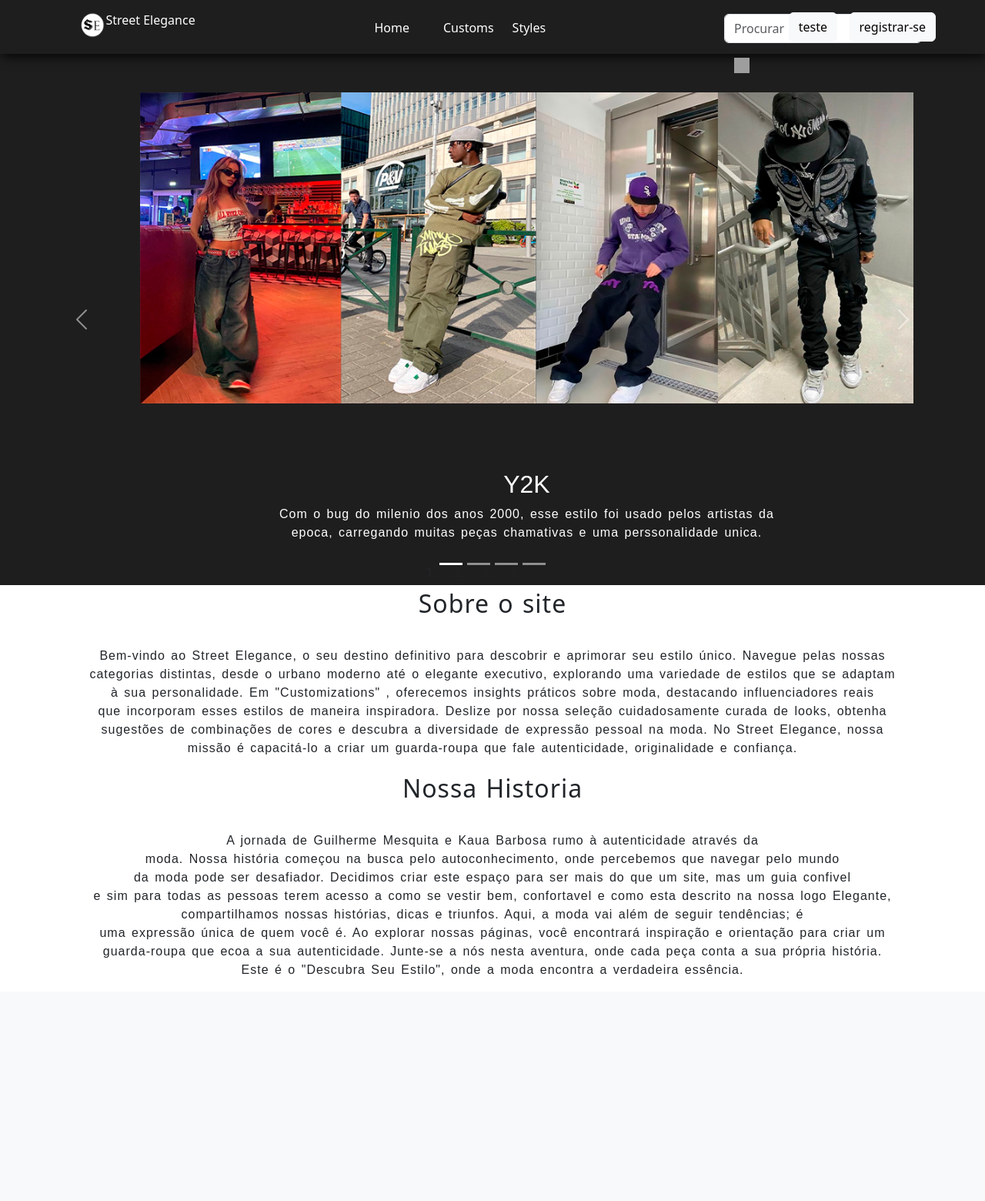
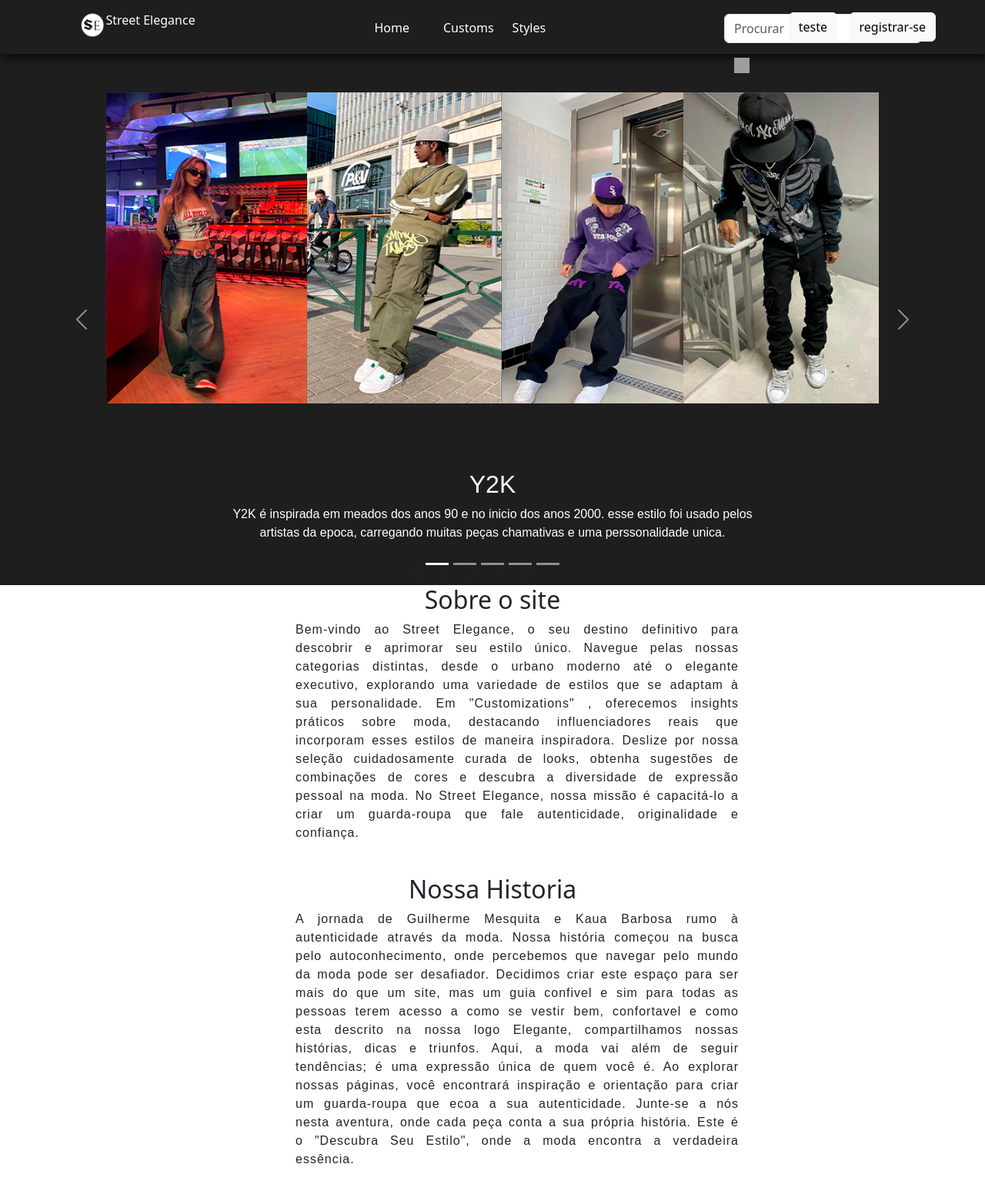
Before and after one commit to Kazuto15/Street_Elegance, a PHP site: page / in a window 1280 px wide. Shown: the whole page at 77% size. Before the commit the page ends 1267 px from the top, so only its background shows below. Run offline with PHP 8.4, Linux system fonts and the light colour scheme; some libraries are stand-ins or nearby versions; grey boxes are pictures that could not be loaded.

Commit message:
Mudanças da primeira pagina
Mudanças de texto, adicionando novos estilos e uma breve descriçao deles

```diff
--- a/css/style.css
+++ b/css/style.css
@@ -15,7 +15,7 @@
     width: 80%;
     height: 80vh;
     position: relative;
-    left: 170px;
+    left: 10%;
 }
 .carousel-inner .titulo-carousel, p{
     font-family: sans-serif;
@@ -23,15 +23,21 @@
 }
 
 
-.sobre h2, p{
-text-align: center;
-white-space: pre-line;
+.sobre p {
+text-align: justify;
+word-wrap: break-word;
 line-height: 1.5;       /*Controla a altura da linha */
 letter-spacing: 1px;    /*Controla o espaçamento entre os caracteres igualmente */
 word-spacing: 2px;      /*Controla o espaçamento entre as palavras igualmente */
 margin-bottom: 1em;
+padding-bottom: 2%;
+max-width: 75%;
+padding-left: 30%;
 
 
+}
+.sobre h2{
+    text-align: center;
 }
 
 
--- a/index.php
+++ b/index.php
@@ -29,6 +29,7 @@
             <li data-bs-target="#mainSlider" data-bs-slide-to="1"></li>
             <li data-bs-target="#mainSlider" data-bs-slide-to="2"></li>
             <li data-bs-target="#mainSlider" data-bs-slide-to="3"></li>
+            <li data-bs-target="#mainSlider" data-bs-slide-to="4"></li>
           </ol>
           <!-- Slides -->
           <div class="carousel-inner">
@@ -36,28 +37,35 @@
               <img src="img/Y2K drips teste2.png" class="d-block w-100" alt="Y2K style">
               <div class="carousel-caption d-none d-md-block">
                 <h2 class="titulo-carousel">Y2K</h2>
-                <p>Com o bug do milenio dos anos 2000, esse estilo foi usado pelos artistas da epoca, carregando muitas peças chamativas e uma perssonalidade unica.   </p>
+                <p>Y2K é inspirada em meados dos anos 90 e no inicio dos anos 2000. esse estilo foi usado pelos artistas da epoca, carregando muitas peças chamativas e uma perssonalidade unica.   </p>
               </div>
             </div>
             <div class="carousel-item">
               <img src="img/US DRIPS.png" class="d-block w-100" alt="projeto estilo">
               <div class="carousel-caption d-none d-md-block">
                 <h2  class="titulo-carousel">US DRIP</h2>
-                <p>A caracterização do US DRIP é uma mistura de roupas de grife com peças streetwear, criando um visual descontraido como tambem sofisticado.</p>
+                <p>Drip ganhou popularidade nos anos 2000 em Atlanta do estado da Georgia nos EUA.A caracterização do US DRIP é uma mistura de roupas de grife com peças streetwear, criando um visual descontraido como tambem sofisticado.</p>
               </div>
             </div>
             <div class="carousel-item">
               <img src="img/ST.png" class="d-block w-100" alt="projeto estilo">
               <div class="carousel-caption d-none d-md-block">
                 <h2  class="titulo-carousel">STREETWEAR</h2>
-              <p>O Streetwear surgiu 1990.Inspirado na cultura hip-hop de Nova York e pela cultura do surf da California. È um estilo mais casual que tem mais enfâse nas cores neutras.3333333333333333</p>
+              <p>O Streetwear surgiu 1990.Inspirado na cultura hip-hop de Nova York e pela cultura do surf da California. È um estilo mais casual que tem mais enfâse nas cores neutras.</p>
               </div>
             </div>
             <div class="carousel-item">
-              <img src="img/ST.png" class="d-block w-100" alt="projeto estilo">
+              <img src="img/SL.png" class="d-block w-100" alt="projeto estilo">
               <div class="carousel-caption d-none d-md-block">
-                <h2  class="titulo-carousel">STREETWEAR</h2>
-              <p>O Streetwear surgiu 1990.Inspirado na cultura hip-hop de Nova York e pela cultura do surf da California. È um estilo mais casual que tem mais enfâse nas cores neutras. </p>
+                <h2  class="titulo-carousel">SPORTLIFE</h2>
+              <p>Surgindo no Jardim Libano na zona oeste de São Paulo pelo Neguinho de favela com a ideia que você é o atleta de cada dia. O Sportlife se caracteriza com roupas de clubes esportivos trazendo a cultura das favelas do Brasil. </p>
+              </div>
+            </div>
+            <div class="carousel-item">
+              <img src="img/SF.png" class="d-block w-100" alt="projeto estilo">
+              <div class="carousel-caption d-none d-md-block">
+                <h2  class="titulo-carousel">SPORT FINO</h2>
+              <p>Esse estilo se caracteriza com cores neutras e peças sofisticadas, porem uma peculiaridade desse estilo é que ele mesmo sendo formal acaba sendo mais despojado   </p>
               </div>
             </div>
           </div>
@@ -86,13 +94,14 @@
     missão é capacitá-lo a criar um guarda-roupa que fale autenticidade, originalidade e confiança.</p>
 
     <h2>Nossa Historia</h2>
-    <p> A jornada de Guilherme Mesquita e Kaua Barbosa rumo à autenticidade através da
-    moda. Nossa história começou na busca pelo autoconhecimento, onde percebemos que navegar pelo mundo
-    da moda pode ser desafiador. Decidimos criar este espaço para ser mais do que um site, mas um guia confivel
-    e sim para todas as pessoas terem acesso a como se vestir bem, confortavel e como esta descrito na nossa logo Elegante,
-    compartilhamos nossas histórias, dicas e triunfos. Aqui, a moda vai além de seguir tendências; é
-    uma expressão única de quem você é. Ao explorar nossas páginas, você encontrará inspiração e orientação para criar um
-    guarda-roupa que ecoa a sua autenticidade. Junte-se a nós nesta aventura, onde cada peça conta a sua própria história.
+    <p> A jornada de Guilherme Mesquita e Kaua Barbosa rumo à autenticidade através da moda.
+    Nossa história começou na busca pelo autoconhecimento, onde percebemos que navegar pelo mundo
+    da moda pode ser desafiador. Decidimos criar este espaço para ser mais do que um site, mas um
+    guia confivel e sim para todas as pessoas terem acesso a como se vestir bem, confortavel e como
+    esta descrito na nossa logo Elegante, compartilhamos nossas histórias, dicas e triunfos. Aqui,
+    a moda vai além de seguir tendências; é uma expressão única de quem você é. Ao explorar nossas
+    páginas, você encontrará inspiração e orientação para criar um guarda-roupa que ecoa a sua
+    autenticidade. Junte-se a nós nesta aventura, onde cada peça conta a sua própria história.
     Este é o "Descubra Seu Estilo", onde a moda encontra a verdadeira essência.</p>
     </div>
 
```
Also changed, not shown: img/SF.png (added), img/SL.png (added).
